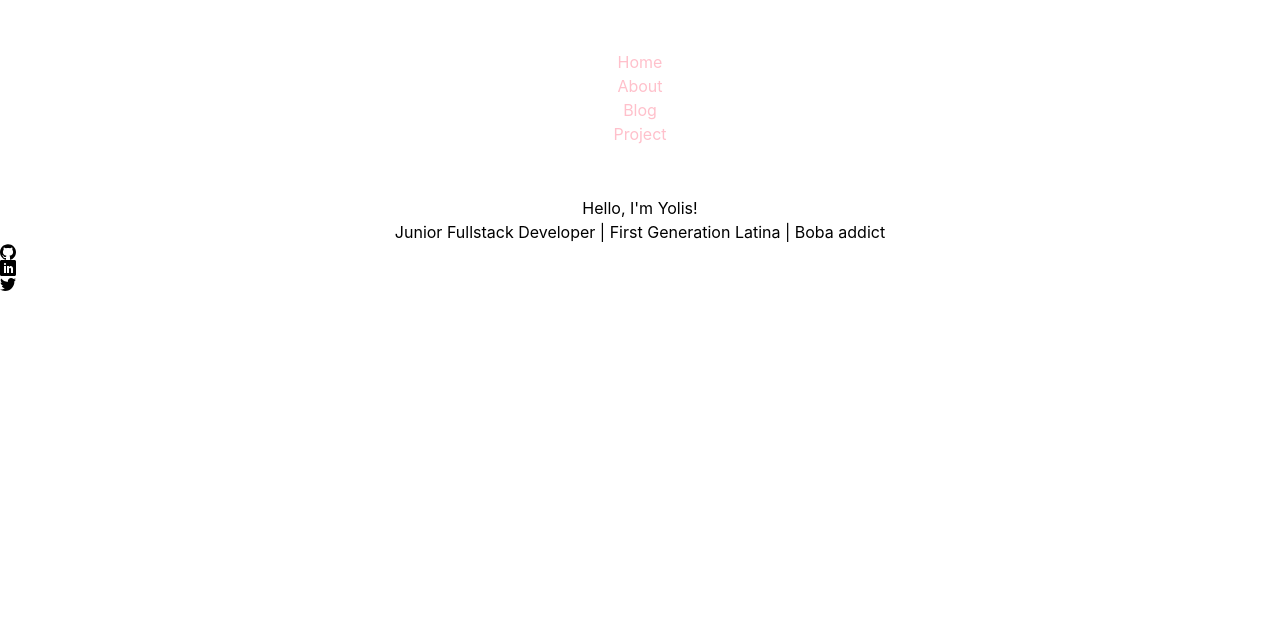
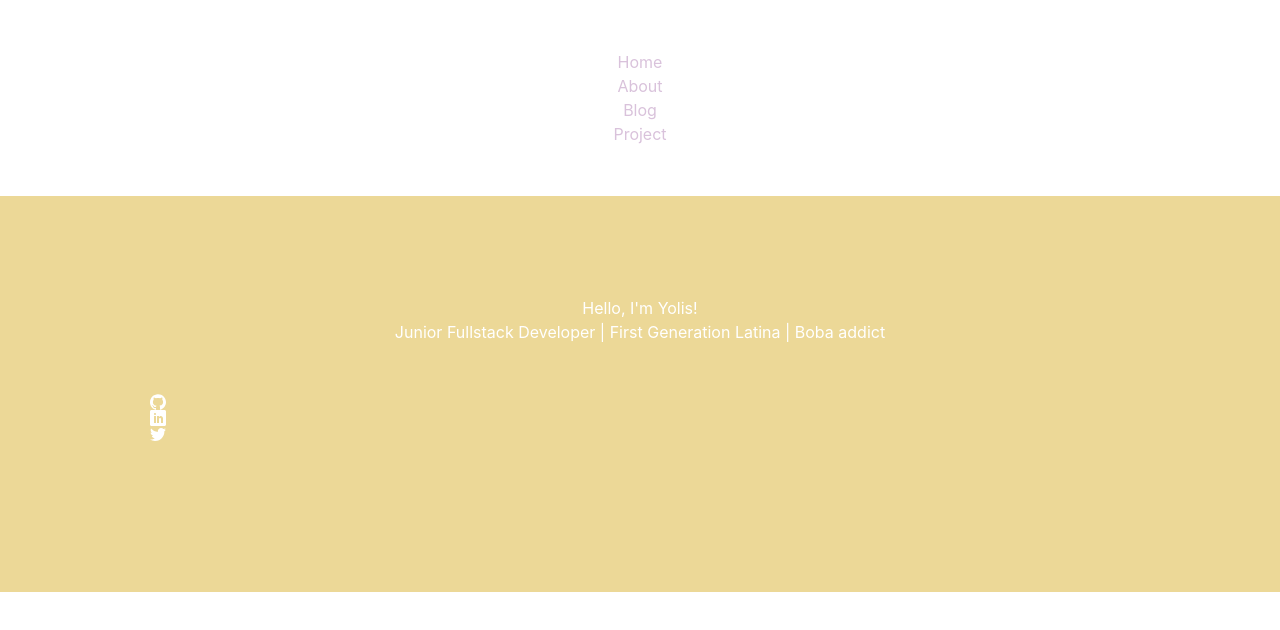
Before and after one commit to Yolisss/devPortfolio, a Next.js app: page / in a window 1280 px wide. Shown: the top 630 px of the page. Built offline with nearby package versions, Linux system fonts and the light colour scheme.

Commit message:
implemented css on home page

```diff
--- a/pages/_app.js
+++ b/pages/_app.js
@@ -1,5 +1,6 @@
 import Navbar from "../components/Navbar";
 import "../styles/globals.css";
+import SocialMedia from "../components/SocialMedia";
 
 function MyApp({ Component, pageProps }) {
   return (
--- a/styles/Home.module.css
+++ b/styles/Home.module.css
@@ -93,8 +93,19 @@
   text-align: center;
   padding: 50px;
   flex-direction: row;
-  color: pink;
+  color: rgb(217, 194, 219);
 }
 .hometext {
   text-align: center;
 }
+
+.socialicon {
+  text-align: center;
+  padding: 50px;
+}
+.socialcomponent {
+  padding: 100px;
+  color: white;
+  background-color: rgb(236, 216, 151);
+  /* background-color: rgb(217, 194, 219); */
+}
```
